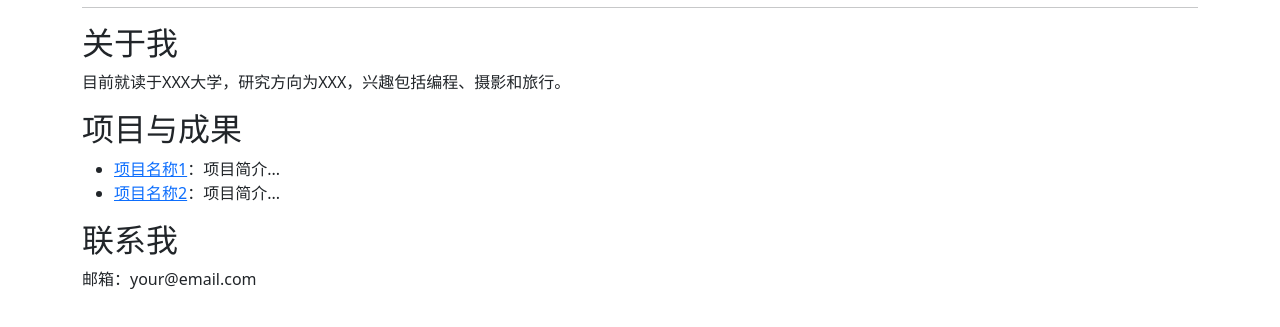
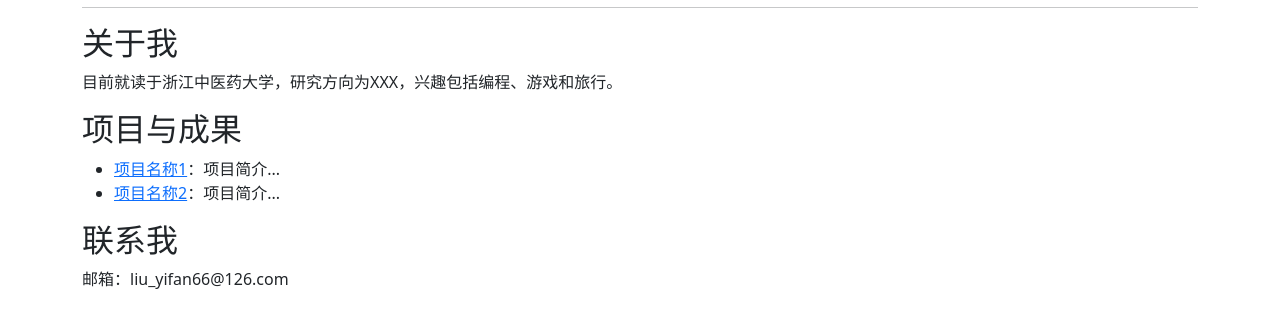
Before and after one commit to YiFanAWA/YiFanAWA.github.io, a plain HTML site: page index.html in a window 1280 px wide. Shown: the part 299-626 px from the top of the page. Drawn offline with nearby package versions, Linux system fonts and the light colour scheme.

Commit message:
Update index.html

```diff
--- a/index.html
+++ b/index.html
@@ -29,14 +29,14 @@
     </div>
     <hr>
     <h2>关于我</h2>
-    <p>目前就读于XXX大学，研究方向为XXX，兴趣包括编程、摄影和旅行。</p>
+    <p>目前就读于浙江中医药大学，研究方向为XXX，兴趣包括编程、游戏和旅行。</p>
     <h2>项目与成果</h2>
     <ul>
       <li><a href="https://github.com/YiFanAWA/Project1">项目名称1</a>：项目简介...</li>
       <li><a href="https://github.com/YiFanAWA/Project2">项目名称2</a>：项目简介...</li>
     </ul>
     <h2>联系我</h2>
-    <p>邮箱：your@email.com</p>
+    <p>邮箱：liu_yifan66@126.com</p>
     <!-- 可扩展更多内容 -->
   </div>
   <script src="https://cdn.jsdelivr.net/npm/bootstrap@5.3.0/dist/js/bootstrap.bundle.min.js"></script>
```
